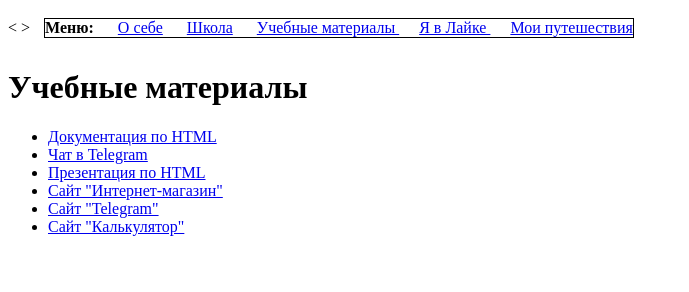
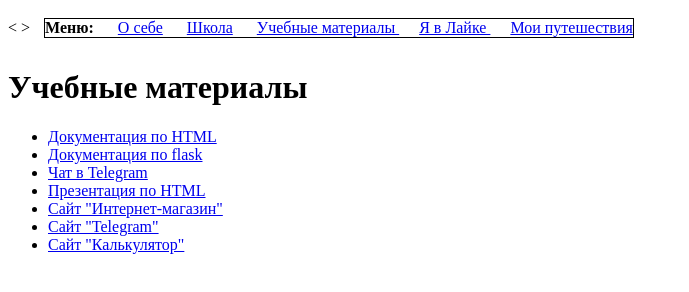
Before and after one commit to GogovSS/GogovSS.github.io, a plain HTML site: page learn.html in a window 1280 px wide. Shown: the whole page, without its empty margins (0-689 px from the left). Drawn offline with Linux system fonts and the light colour scheme.

Commit message:
the 5 commit

```diff
--- a/learn.html
+++ b/learn.html
@@ -28,6 +28,7 @@
     </h1>
     <ul>
       <li><a href="http://htmlbook.ru/"> Документация по HTML </a></li>
+      <li> <a href="https://flask-russian-docs.readthedocs.io/ru/latest/"> Документация по flask </a></li>
       <li> <a href="https://web.telegram.org/z/#-800354735"> Чат в Telegram </a></li>
       <li> <a href="преза_reveal.js/preza.html"> Презентация по HTML </a></li>
       <li> <a href="Магазин/shop.html"> Сайт "Интернет-магазин" </a></li>
```
